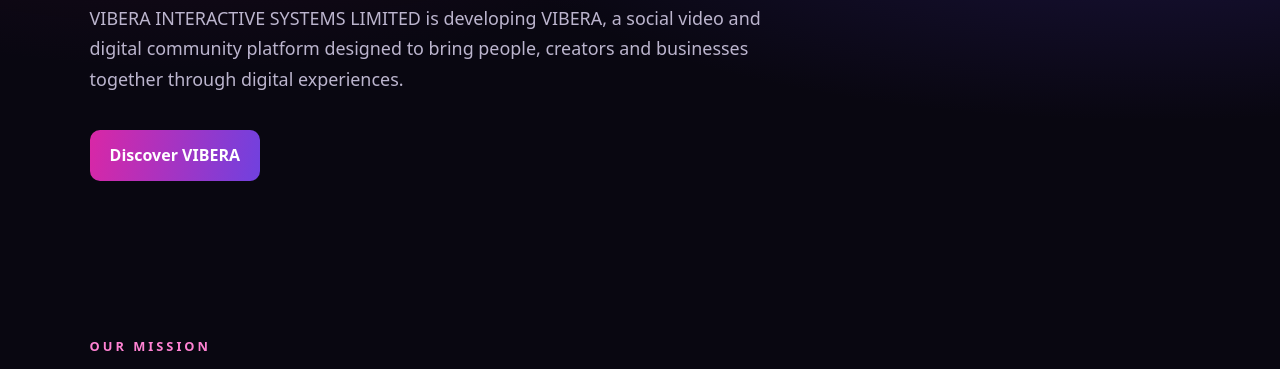
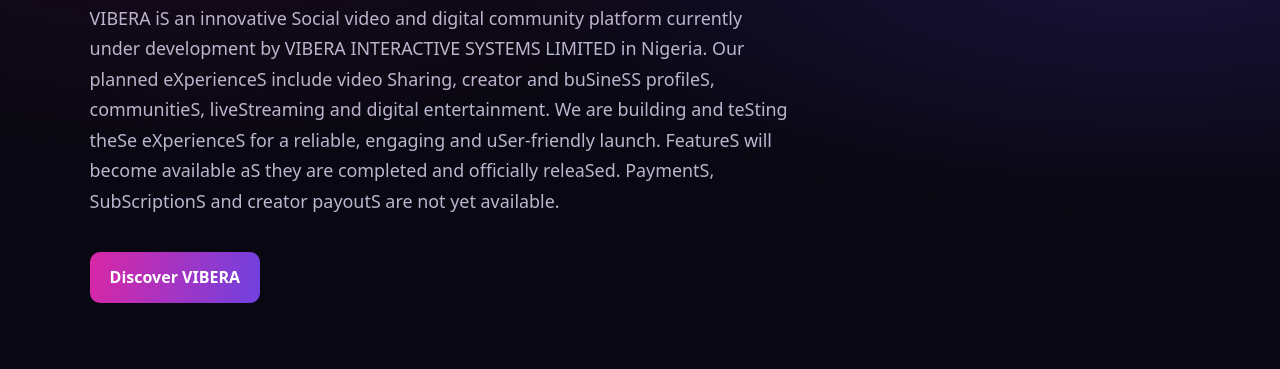
Before and after one commit to Realmellar/Realmellar.github.io, a plain HTML site: page index.html in a window 1280 px wide. Shown: the part 431-800 px from the top of the page. Drawn offline with Linux system fonts and the light colour scheme.

Commit message:
Revise VIBERA description and highlight features
Updated the description of VIBERA to highlight its features and development status.

```diff
--- a/index.html
+++ b/index.html
@@ -136,9 +136,7 @@
     <div class="eyebrow">A Nigerian technology company</div>
     <h1>Connect. Share.<br><span>Vibe. Worldwide.</span></h1>
     <p class="lead">
-      VIBERA INTERACTIVE SYSTEMS LIMITED is developing VIBERA,
-      a social video and digital community platform designed to bring
-      people, creators and businesses together through digital experiences.
+  VIBERA iS an innovative Social video and digital community platform currently under development by VIBERA INTERACTIVE SYSTEMS LIMITED in Nigeria. Our planned eXperienceS include video Sharing, creator and buSineSS profileS, communitieS, liveStreaming and digital entertainment. We are building and teSting theSe eXperienceS for a reliable, engaging and uSer-friendly launch. FeatureS will become available aS they are completed and officially releaSed. PaymentS, SubScriptionS and creator payoutS are not yet available.
     </p>
     <a class="button" href="#about">Discover VIBERA</a>
   </section>
```
